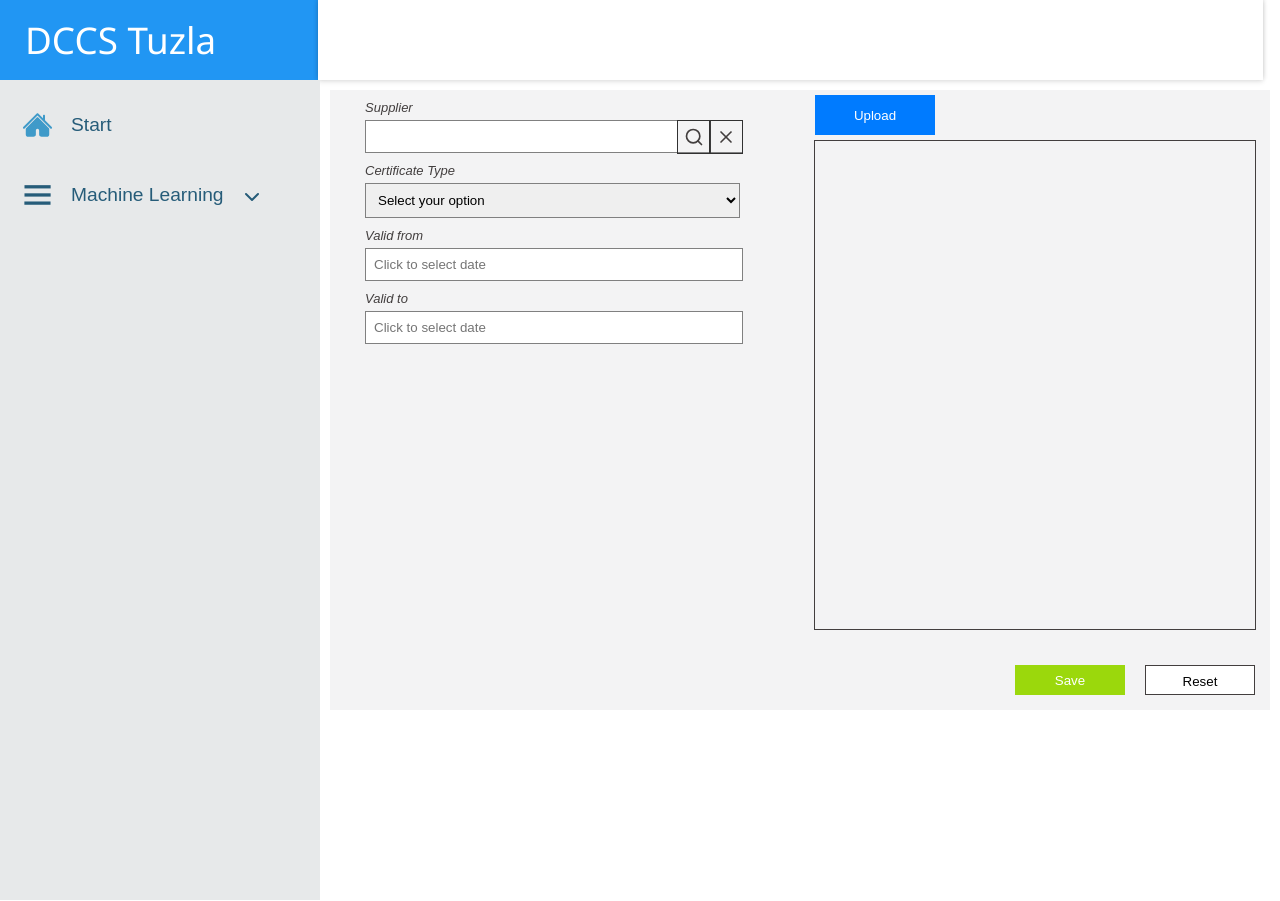
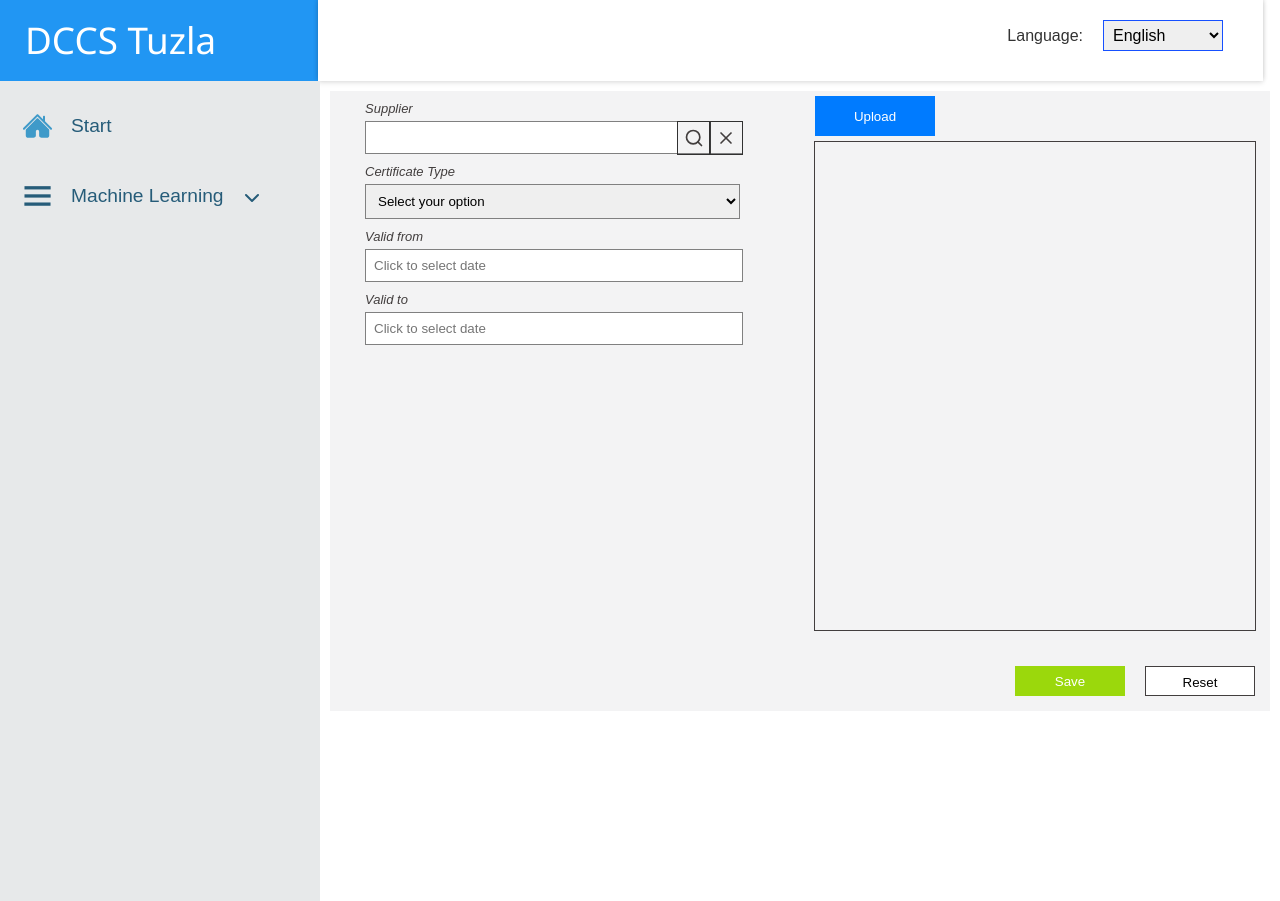
Before and after one commit to Tumusime14/Certificate-Manager---David, a React app: page /new-certificate in a window 1280 px wide. Built offline with nearby package versions, Linux system fonts and the light colour scheme.

Commit message:
Feature/Task-7-KAN-77 Multi-langauge UI well built

```diff
--- a/package.json
+++ b/package.json
@@ -22,8 +22,11 @@
   "license": "ISC",
   "dependencies": {
     "eslint-plugin-react-compiler": "^0.0.0-experimental-0998c1e-20240625",
+    "i18next": "^23.12.2",
+    "i18next-browser-languagedetector": "^8.0.0",
     "react": "^18.3.1",
     "react-dom": "^18.3.1",
+    "react-i18next": "^15.0.0",
     "react-router-dom": "^6.25.1"
   },
   "devDependencies": {
--- a/src/App.tsx
+++ b/src/App.tsx
@@ -7,6 +7,7 @@ import Example2 from "./components/Example2";
 import Example3 from "./components/Example3";
 import AddCertificate from "./components/certificates/AddCertificate";
 import EditCertificate from "./components/certificates/EditCertificate";
+import Header from "./components/Header";
 
 const Start = () => <h1>Start</h1>;
 const App: FC = () => {
@@ -15,7 +16,7 @@ const App: FC = () => {
       <div className="App">
         <header className="main-header">
           <div className="header">DCCS Tuzla</div>
-          <div className="sub-header"></div>
+          <div className="sub-header">< Header/></div>
         </header>
         <div className="container">
           <nav>
--- a/src/components/Example1.tsx
+++ b/src/components/Example1.tsx
@@ -5,7 +5,6 @@ import GearIcon from '../icons/gear';
 import Table from './Table';
 import '../styles/Table.css';
 import { useNavigate } from 'react-router';
-
 const Example1: React.FC = () => {
   const navigate = useNavigate();
   const [certificates, setCertificates] = useState<any[]>([]);
@@ -24,7 +23,7 @@ const Example1: React.FC = () => {
   };
 
   const handleDelete = async (id: number) => {
-    if (window.confirm('Are you sure you want to delete this certificate?')) {
+    if (window.confirm("Are you sure")) {
       try {
         await deleteCertificate(id);
         setCertificates((prevCertificates) =>
--- /dev/null
+++ b/src/components/Header.tsx
@@ -0,0 +1,16 @@
+import React from 'react';
+import '../styles/Header.css';
+
+const Header = () => {
+  return (
+    <div className="headers">
+        <label htmlFor="language-select">Language: </label>
+        <select id="language-select">
+          <option value="en">English</option>
+          <option value="de">German</option>
+        </select>
+      </div>
+  );
+};
+
+export default Header;
--- /dev/null
+++ b/src/styles/Header.css
@@ -0,0 +1,20 @@
+ .headers {
+    display: flex;
+    color: black;
+    justify-content:flex-end;
+    align-items: center;
+    padding: 10px 20px;
+  }
+
+ .headers label {
+    font-size: 1rem;
+    color: #333;
+    margin-top: -10px;
+  }
+
+  .headers select {
+    padding: 5px;
+    font-size: 1rem;
+    border: 1px solid #1650ff;
+    width: 120px;
+  }
--- a/tsconfig.json
+++ b/tsconfig.json
@@ -4,9 +4,11 @@
     "jsx": "react",
     "module": "esnext",
     "moduleResolution": "node",
+    "resolveJsonModule": true,
     "lib": ["dom", "esnext"],
     "strict": true,
     "sourceMap": true,
+    "allowSyntheticDefaultImports": true,
     "target": "esnext",
     "outDir": "./dist",
     "rootDir": "./src",
```
Also changed, not shown: src/locales/de.json (added, +16 -0 lines), src/locales/en.json (added, +16 -0 lines).
